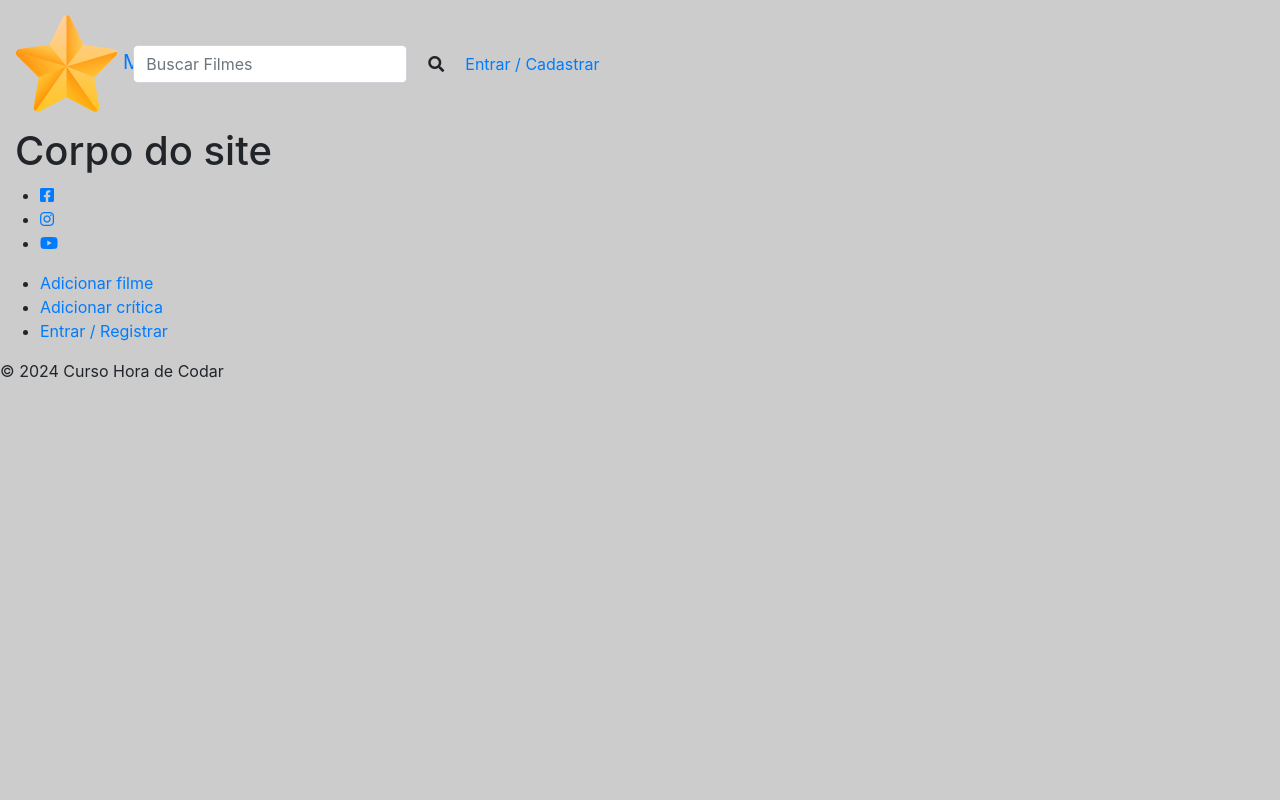
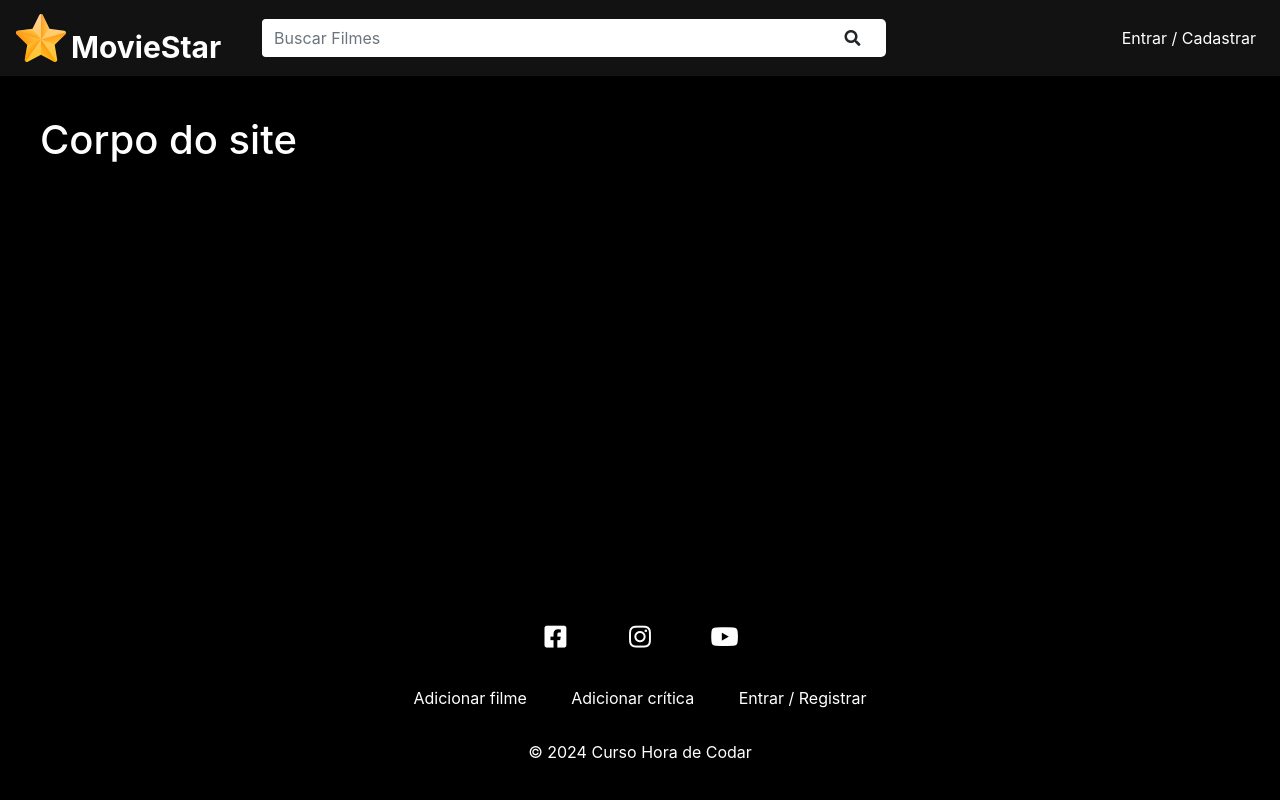
Before and after one commit to jfmoraeslara/Projeto_MovieStar_PHP_Codar, a PHP site: page / in a window 1280 px wide. Run offline with PHP 8.4, Linux system fonts and the light colour scheme.

Commit message:
CSS Cabeçalho e Rodapé

```diff
--- a/CSS/style.css
+++ b/CSS/style.css
@@ -1,3 +1,112 @@
-body {
-    background-color: #CCC;
+/* Navbar */
+.navbar-brand {
+    position: relative;
 }
+
+#logo {
+    width: 50px;
+}
+
+#moviestar-title {
+    color: #FFF;
+    position: absolute;
+    bottom: -2px;
+    font-size: 30px;
+    left: 55px;
+    font-weight: bold;
+}
+
+#main-navbar {
+    background-color: #121212;
+}
+
+#search-form {
+    margin: 0 auto;
+    background-color: #FFF;
+    border-radius: 5px;
+    width: 50%;
+    margin-left: 180px;
+}
+
+#search-form .form-control {
+    border: none;
+    width: 90%;
+    box-shadow: none;
+}
+
+#navbar {
+    min-width: 30%;
+}
+
+.navbar-nav {
+    justify-content: flex-end;
+    width: 100%;
+}
+
+.navbar-nav .nav-item .nav-link {
+    color: #FFF;
+    transition: .5s;
+}
+
+.navbar-nav .nav-item .nav-link:hover {
+    color: #999;
+}
+
+.bold {
+    font-weight: bold;
+}
+
+/* Home */
+#main-container {
+    background-color: #000;
+    color: #FFF;
+    min-height: 65vh;
+    padding: 40px;
+}
+
+/* Footer */
+#footer {
+    background-color: #000;
+    color: #FFF;
+    text-align: center;
+    margin: 0;
+    padding: 20px;
+}
+
+#social-container ul,
+#footer-links-container ul {
+    list-style-type: none;
+    padding: 0;
+}
+
+#social-container li,
+#footer-links-container li {
+    display: inline-block;
+    margin: 0 20px;
+}
+
+#social-container li {
+    height: 40px;
+    width: 40px;
+    border-radius: 100%;
+    transition: .5s;
+    line-height: 3;
+}
+
+#social-container li:hover {
+    background-color: #333;
+}
+
+#social-container a,
+#footer-links-container a {
+    color: #FFF;
+    transition: .5s;
+}
+
+#social-container li i {
+    font-size: 25px;
+}
+
+#footer-links-container {
+    margin: 30px 0;
+}
--- a/index.php
+++ b/index.php
@@ -18,7 +18,7 @@
     <!-- FONT AWESOME -->
     <link rel="stylesheet" href="https://cdnjs.cloudflare.com/ajax/libs/font-awesome/5.15.1/css/all.min.css" integrity="sha512-+4zCK9k+qNFUR5X+cKL9EIR+ZOhtIloNl9GIKS57V1MyNsYpYcUrUeQc9vNfzsWfV28IaLL3i96P9sdNyeRssA==" crossorigin="anonymous" referrerpolicy="no-referrer" />
     <!-- CSS do projeto -->
-    <link rel="stylesheet" href="<?= $BASE_URL ?>css/style.css">
+    <link rel="stylesheet" href="<?= $BASE_URL ?>/css/style.css">
 </head>
 <body>
     <header>
@@ -50,7 +50,7 @@
     </div>
     <!-- Rodapé -->
     <footer id="footer">
-        <div class="social-container">
+        <div id="social-container">
             <ul>
                 <li>
                     <a href="#"><i class="fab fa-facebook-square"></i></a>
```
